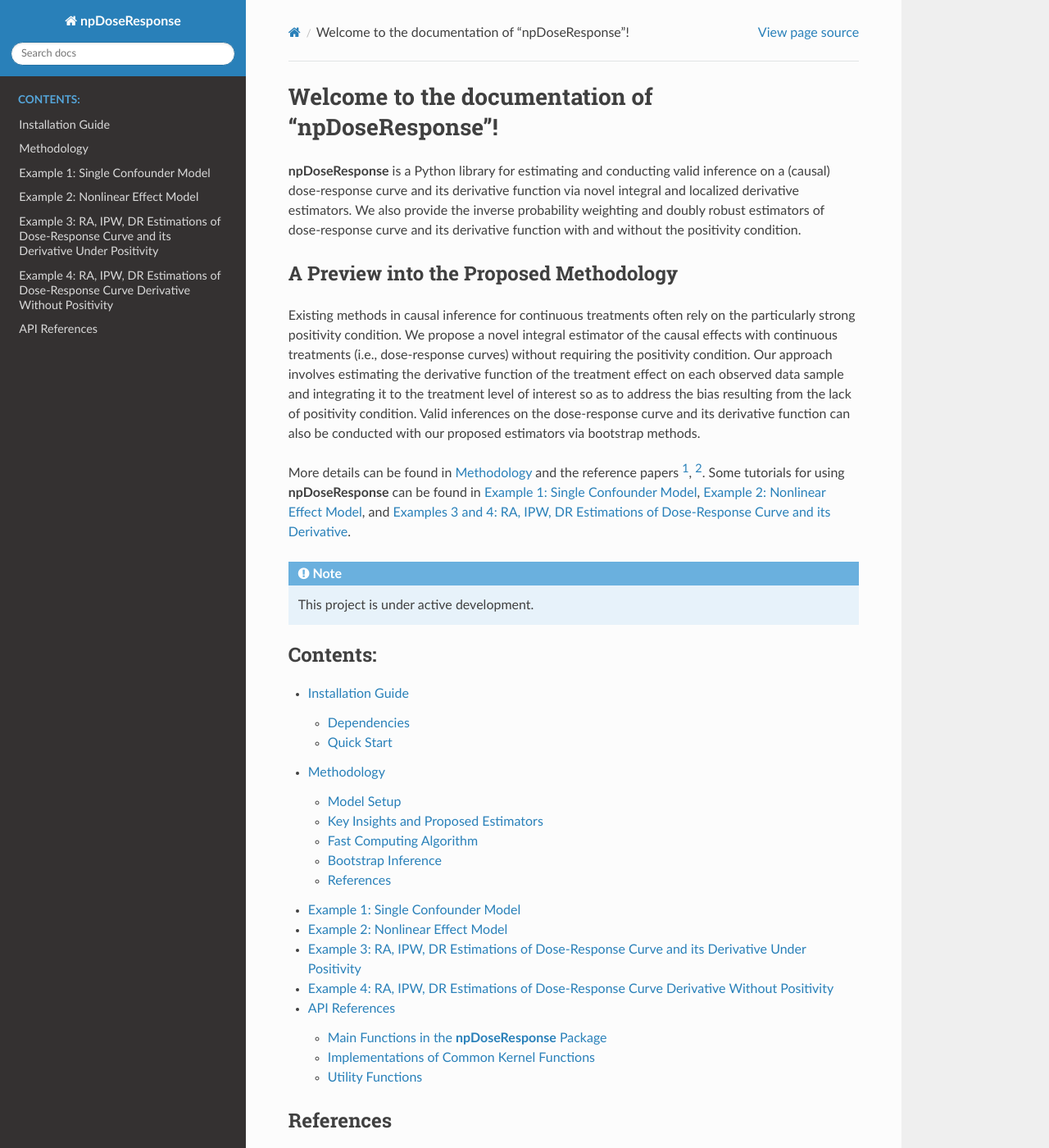
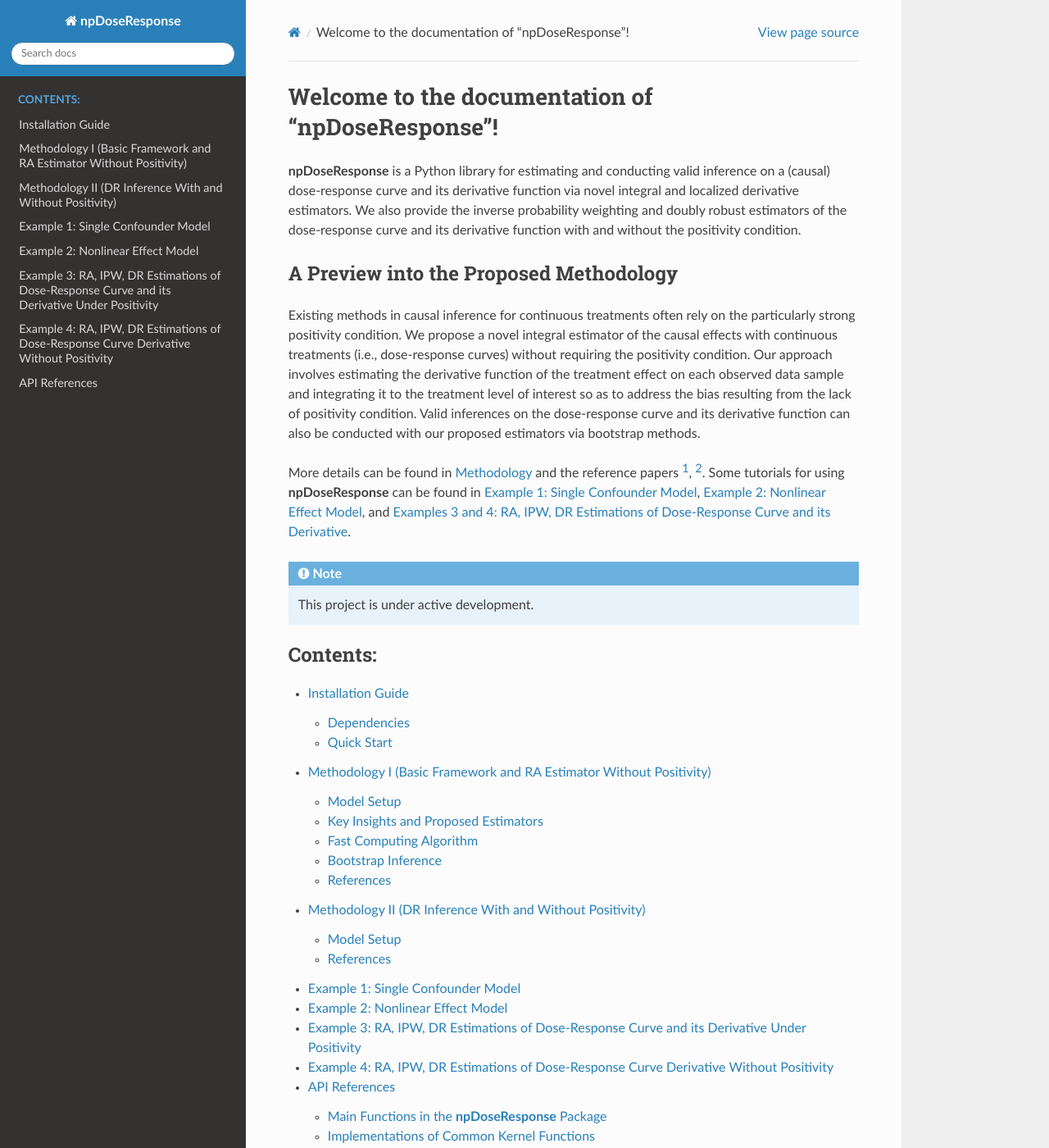
Before and after one commit to zhangyk8/npDoseResponse, a Sphinx documentation site: the page built from docs/source/index.rst, in a window 1280 px wide and 1400 px high. Shown: the whole window at 82% size. Built offline with Sphinx 7.4.7 and the Read the Docs theme 3.1.0, drawn with Linux system fonts in a browser that asks for light colours; some of the changed lines change nothing that is shown; some of the changed text lies outside the part shown.

Commit message:
Add files via upload

```diff
--- a/docs/source/conf.py
+++ b/docs/source/conf.py
@@ -21,7 +21,7 @@ copyright = '2024, Yikun Zhang'
 author = 'Yikun Zhang'
 
 release = '0.1'
-version = '0.0.10'
+version = '0.0.11'
 
 # -- General configuration
 
--- a/docs/source/index.rst
+++ b/docs/source/index.rst
@@ -1,7 +1,7 @@
 Welcome to the documentation of "npDoseResponse"!
 ===================================
 
-**npDoseResponse** is a Python library for estimating and conducting valid inference on a (causal) dose-response curve and its derivative function via novel integral and localized derivative estimators. We also provide the inverse probability weighting and doubly robust estimators of dose-response curve and its derivative function with and without the positivity condition.
+**npDoseResponse** is a Python library for estimating and conducting valid inference on a (causal) dose-response curve and its derivative function via novel integral and localized derivative estimators. We also provide the inverse probability weighting and doubly robust estimators of the dose-response curve and its derivative function with and without the positivity condition.
 
 A Preview into the Proposed Methodology
 ------------
@@ -20,7 +20,8 @@ More details can be found in :doc:`Methodology <method>` and the reference paper
    :caption: Contents:
 
    installation
-   method
+   method1
+   method2
    Example_Single_Conf
    Example_Nonlinear_Effect
    Example_DR_Est
@@ -31,4 +32,4 @@ References
 ----------
 .. [1] Yikun Zhang, Yen-Chi Chen, Alexander Giessing (2024+) Nonparametric Inference on Dose-Response Curves Without the Positivity Condition. *arXiv:2405.09003*
 
-.. [2] Yikun Zhang, Yen-Chi Chen (2025+) Nonparametric Doubly Robust Inference on Derivative of Dose-Response Curve: With and Without Positivity.
+.. [2] Yikun Zhang, Yen-Chi Chen (2025+) Doubly Robust Inference on Causal Derivative Effects for Continuous Treatments. *arXiv:2501.06969*
--- /dev/null
+++ b/docs/source/method1.rst
@@ -0,0 +1,139 @@
+Methodology I (Basic Framework and RA Estimator Without Positivity)
+===========
+
+Model Setup
+------------
+
+Consider a random sample :math:`\{(Y_i,T_i,\textbf{S}_i)\}_{i=1}^n \subset \mathbb{R}\times \mathbb{R} \times \mathbb{R}^d` generated from the following model:
+
+.. math::
+
+    Y=\mu(T,\textbf{S})+\epsilon \quad \text{ and } \quad T=f(\textbf{S})+E,
+
+where
+
+* :math:`Y` is the outcome variable,
+* :math:`T` is the continuous treatment variable,
+* :math:`\textbf{S}` is a vector of covariates that incorporate confounding variables,
+* :math:`E\in\mathbb{R}` is the treatment variation with :math:`\mathbb{E}(E)=0` and :math:`E` being independent of :math:`\textbf{S}`,
+* :math:`\epsilon\in\mathbb{R}` is an exogenous noise variable with :math:`\mathbb{E}(\epsilon)=0, \mathrm{Var}(\epsilon)=\sigma^2>0,\mathrm{E}(\epsilon^4)<\infty`.
+
+Let :math:`Y(t)` be the potential outcome that would have been observed under treatment level :math:`T=t`. Under some identification conditions (see Section 2.2 in our paper [1]_), the (causal) dose-response curve :math:`t\mapsto m(t)=\mathbb{E}\left[Y(t)\right]` coincides with the covariate-adjusted regression function :math:`t\mapsto \mathbb{E}\left[\mu(t,\textbf{S})\right]` and can thus be identified from the observed data :math:`\{(Y_i,T_i,\textbf{S}_i)\}_{i=1}^n`. In addition, we also consider estimating the derivative effect :math:`\theta(t)=m'(t)=\frac{d}{dt}\mathbb{E}\left[\mu(t,\textbf{S})\right]`.
+
+Given the above identification formula, one traditional method for estimating the dose-response curve :math:`m(t)` is through the following regression adjustment (RA) or G-computation estimator
+
+.. math::
+
+    \hat{m}_{RA}(t)  = \frac{1}{n}\sum_{i=1}^n \hat{\mu}(t,\textbf{S}_i),
+
+where :math:`\hat{\mu}(t,\textbf{s})` is any consistent estimator of the conditional mean outcome function :math:`\mu(t,\textbf{s})`. However, when the positivity condition does not hold, the regression adjustment estimator will be unstable and even inconsistent. This is because without the positivity condition, the joint density :math:`p(t,\textbf{S}_i)=p(t|\textbf{S}_i)\cdot p_S(\textbf{S}_i)` could be closer to 0 for some :math:`i=1,...,n`.
+
+
+Key Insights and Proposed Estimators
+------------------------------------
+
+To bypass the strong positivity condition, we consider imposing the following key assumption:
+
+.. math::
+
+    \mathbb{E}\left[\mu(T,\textbf{S})\right]=\mathbb{E}\left[m(T)\right] \quad \text{ and } \quad \theta(t)=\mathbb{E}\left[\frac{\partial}{\partial t} \mu(t,\textbf{S})\right]
+= \mathbb{E}\left[\frac{\partial}{\partial t} \mu(t,\textbf{S}) \Big|T=t\right].
+
+It can be verified that the additive confounding model with :math:`\mu(T,\textbf{S})=m(T)+\eta(\textbf{S})` satisfies the above two equalities.
+
+Under the above assumption, we construct our estimator of :math:`m(t)` from three critical insights:
+
+* **Insight 1:** :math:`\mu(t,\textbf{s})` and :math:`\frac{\partial}{\partial t}\mu(t,\textbf{s})` can be consistently estimated at each observation :math:`(T_i,\textbf{S}_i)` for :math:`i=1,...,n`.
+
+* **Insight 2:** :math:`\theta(t)` can be consistently estimated through the localized form :math:`\theta_C(t)=\mathbb{E}\left[\frac{\partial}{\partial t} \mu(t,\textbf{S}) \big|T=t\right]`.
+
+* **Insight 3:** By the fundamental theorem of calculus, we know that
+
+.. math::
+
+    m(t) = m(T) + \int_{\tilde{t}=T}^{\tilde{t}=t} m'(\tilde{t})\, d\tilde{t} = m(T)+ \int_{\tilde{t}=T}^{\tilde{t}=t} \theta(\tilde{t})\, d\tilde{t}.
+
+Under our key assumption, we can take the expectation on both sides of the above equality to obtain that
+
+.. math::
+
+    m(t) = \mathbb{E}\left[m(T) + \int_{\tilde{t}=T}^{\tilde{t}=t} \theta(\tilde{t})\, d\tilde{t}\right] =\mathbb{E}\left[\mu(T,\textbf{S})\right] + \mathbb{E}\left[\int_{\tilde{t}=T}^{\tilde{t}=t} \theta_C(\tilde{t})\, d\tilde{t}\right] = \mathbb{E}(Y) + \mathbb{E}\left\{\int_{\tilde{t}=T}^{\tilde{t}=t} \mathbb{E}\left[\frac{\partial}{\partial t}\mu(\tilde{t},\textbf{S})\Big|T=\tilde{t}\right] \, d\tilde{t}\right\}
+
+Based on the above three insights, we thus propose an *integral estimator* of the dose-response curve :math:`m(t)` as:
+
+.. math::
+
+    \hat{m}_\theta(t) = \frac{1}{n}\sum_{i=1}^n \left[Y_i + \int_{\tilde{t}=T_i}^{\tilde{t}=t} \hat{\theta}_C(\tilde{t})\, d\tilde{t} \right],
+
+where :math:`\hat{\theta}_C(t)` is a consistent estimator of :math:`\theta_C(t) = \mathbb{E}\left[\frac{\partial}{\partial t}\mu(t,\textbf{S})\big|T=t\right] = \int \frac{\partial}{\partial t} \mu(t,\textbf{s})\, d\mathrm{P}(\textbf{s}|t)`. The estimator :math:`\hat{\theta}_C(t)` of the derivative effect :math:`\theta(t)` includes two nuisance functions:
+
+* We fit the partial derivative :math:`\beta_2(t,\mathbf{s})=\frac{\partial}{\partial t} \mu(t,\mathbf{s})` of the conditional mean outcome function by (partial) local polynomial regression. In particular, :math:`\hat{\beta}_2(t,\mathbf{s})` is the second coordinate of the solution to the following weighted least square problem:
+
+.. math::
+
+    \left(\hat{\mathbf{\beta}}(t,\textbf{s}), \hat{\mathbf{\alpha}}(t,\textbf{s}) \right)^T = \arg\min_{(\mathbf{\beta},\mathbf{\alpha})^T \in \mathbb{R}^{q+1}\times \mathbb{R}^d} \sum_{i=1}^n \left[Y_i-\sum_{j=0}^q\beta_j (T_i-t)^q - \sum_{\ell=1}^d\alpha_{\ell}(S_{i,\ell}-s_{\ell})\right]^2 K_T\left(\frac{T_i-t}{h}\right)K_S\left(\frac{\mathbf{S}_i-\mathbf{s}}{\mathbf{b}}\right),
+
+where :math:`K_T:\mathbb{R}\to [0,\infty), K_S:\mathbb{R}^d \to [0,\infty)` are two kernel functions and :math:`h>0,\mathbf{b}\in \mathbb{R}_+^d` be their corresponding smoothing bandwidth parameters.
+
+* We estimate the conditional cumulative distribution function (CDF) :math:`\mathrm{P}(\textbf{s}|t)` via Nadaraya-Watson conditional CDF estimator.
+
+.. math::
+
+    \hat P(\mathbf{s}|t) = \frac{\sum_{i=1}^n  \mathbb{1}_{\{\mathbf{S}_i\leq \mathbf{s}, |T_i-t|\leq \hslash\}} }{\sum_{j=1}^n \mathbb{1}_{\{|T_j-t|\leq \hslash\}}},
+
+where :math:`\bar{K}_T:\mathbb{R}\to[0,\infty)` is a kernel function and :math:`\hslash>0` is the associated smoothing bandwidth parameter that needs not be the same as the bandwidth parameter :math:`h>0`.
+
+This leads to our proposed *localized derivative estimator* of :math:`\theta(t)` as:
+
+.. math::
+
+    \hat{\theta}_C(t)= \frac{\sum_{i=1}^n \hat{\beta}_2(t,\textbf{S}_i) \cdot \bar{K}_T\left(\frac{T_i-t}{\hslash}\right)}{\sum_{j=1}^n \bar{K}_T\left(\frac{T_j-t}{\hslash}\right)}.
+
+
+Fast Computing Algorithm
+----------------------------
+
+Let :math:`T_{(1)}\leq \cdots\leq T_{(n)}` be the order statistics of :math:`T_1,..., T_n` and let :math:`\Delta_j = T_{(j+1)} - T_{(j)}` for :math:`j=1,..., n-1` be the consecutive difference.
+
+* We can approximate :math:`\hat{m}_{\theta}(T_{(j)})` for :math:`j=1,...,n` as:
+
+.. math::
+
+    \hat{m}_{\theta}(T_{(j)}) \approx \frac{1}{n}\sum_{i=1}^n Y_i + \frac{1}{n}\sum_{i=1}^{n-1} \Delta_i \left[ i \cdot \hat{\theta}_C(T_{(i)}) \mathbb{1}_{ \{ i < j \} } - (n-i)\cdot \hat{\theta}_C(T_{(i+1)}) \mathbb{1}_{\{ i\geq j \} } \right].
+
+* To evaluate :math:`\hat{m}_{\theta}(t)` for any arbitrary :math:`t`, we conduct a linear interpolation between :math:`\hat{m}_{\theta}(T_{(j)})` and :math:`\hat{m}_{\theta}(T_{(j+1)})` on the interval :math:`t\in\left[T_{(j)}, T_{(j+1)}\right]`.
+
+Bootstrap Inference
+----------------------------
+
+We consider conducting inference on the dose-response curve :math:`m(t)` and its derivative effect :math:`\theta(t)=m'(t)` via nonparametric bootstrap. Other bootstrap methods, including residual bootstrap and wild bootstrap, also work under some modified conditions.
+
+1. Compute the integral estimator :math:`\hat{m}_{\theta}(t)` and localized derivative estimator :math:`\hat{\theta}_C(t)` on the original data :math:`\{(Y_i,T_i,\mathbf{S}_i)\}_{i=1}^n`.
+
+2. Generate :math:`B` bootstrap samples :math:`\left\{\left(Y_i^{*(b)},T_i^{*(b)},\mathbf{S}_i^{*(b)}\right)\right\}_{i=1}^n, b=1,...,B` by sampling with replacement from the original data and compute the integral estimator :math:`\hat{m}_{\theta}^{*(b)}(t)` and localized derivative estimator :math:`\hat{\theta}_C^{*(b)}(t)` on each bootstrapped sample for :math:`b=1,...,B`.
+
+3. Let :math:`\alpha \in (0,1)` be a pre-specified significance level.
+
+    * For a pointwise inference at :math:`t_0\in \mathcal{T}`, we calculate the :math:`1-\alpha` quantiles :math:`\zeta_{1-\alpha}^*(t_0)` and :math:`\bar{\zeta}_{1-\alpha}^*(t_0)` of :math:`\{D_1(t_0),...,D_B(t_0)\}` and :math:`\{\bar{D}_1(t_0),...,\bar{D}_B(t_0)\}` respectively, where :math:`D_b(t_0) = \left|\hat{m}_{\theta}^{*(b)}(t_0) - \hat{m}_{\theta}(t_0)\right|` and :math:`\bar{D}_b(t_0) = \left|\hat{\theta}_C^{*(b)}(t_0) - \hat{\theta}_C(t_0)\right|` for :math:`b=1,...,B`.
+
+    * For an uniform inference on the entire dose-response curve :math:`m(t)` and its derivative :math:`\theta(t)`, we compute the :math:`1-\alpha` quantiles :math:`\xi_{1-\alpha}^*` and :math:`\bar{\xi}_{1-\alpha}^*` of :math:`\{D_{\sup,1},...,D_{\sup,B}\}` and :math:`\{\bar{D}_{\sup,1},...,\bar{D}_{\sup,B}\}` respectively, where :math:`D_{\sup,b} = \sup_{t\in \mathcal{T}}\left|\hat{m}_{\theta}^{*(b)}(t) - \hat{m}_{\theta}(t)\right|` and :math:`\bar{D}_{\sup,b} = \sup_{t\in \mathcal{T}}\left|\hat{\theta}_C^{*(b)}(t) - \hat{\theta}_C(t)\right|` for :math:`b=1,...,B`.
+
+4. Define the :math:`1-\alpha` confidence intervals for :math:`m(t_0)` and :math:`\theta(t_0)` as:
+
+.. math::
+
+    \left[\hat{m}_{\theta}(t_0) - \zeta_{1-\alpha}^*(t_0),\, \hat{m}_{\theta}(t_0) + \zeta_{1-\alpha}^*(t_0)\right] \quad \text{ and } \quad \left[\hat{\theta}_C(t_0) - \bar{\zeta}_{1-\alpha}^*(t_0),\, \hat{\theta}_C(t_0) + \bar{\zeta}_{1-\alpha}^*(t_0)\right]
+
+respectively, as well as the simultaneous :math:`1-\alpha` confidence bands as:
+
+.. math::
+
+	\left[\hat{m}_{\theta}(t) - \xi_{1-\alpha}^*,\, \hat{m}_{\theta}(t) + \xi_{1-\alpha}^*\right] \quad \text{ and } \quad \left[\hat{\theta}_C(t) - \bar{\xi}_{1-\alpha}^*,\, \hat{\theta}_C(t) + \bar{\xi}_{1-\alpha}^*\right]
+
+for every :math:`t\in \mathcal{T}`, where :math:`\mathcal{T}` is the support of the marginal density of :math:`T`.
+
+
+References
+----------
+
+.. [1] Yikun Zhang, Yen-Chi Chen, Alexander Giessing (2024+). Nonparametric Inference on Dose-Response Curves Without the Positivity Condition. *arXiv:2405.09003*
--- /dev/null
+++ b/docs/source/method2.rst
@@ -0,0 +1,15 @@
+Methodology II (DR Inference With and Without Positivity)
+===========
+
+Model Setup
+------------
+
+
+
+
+References
+----------
+
+.. [1] Yikun Zhang, Yen-Chi Chen, Alexander Giessing (2024+). Nonparametric Inference on Dose-Response Curves Without the Positivity Condition. *arXiv:2405.09003*
+
+.. [2] Yikun Zhang, Yen-Chi Chen (2025+) Doubly Robust Inference on Causal Derivative Effects for Continuous Treatments. *arXiv:2501.06969*
```
